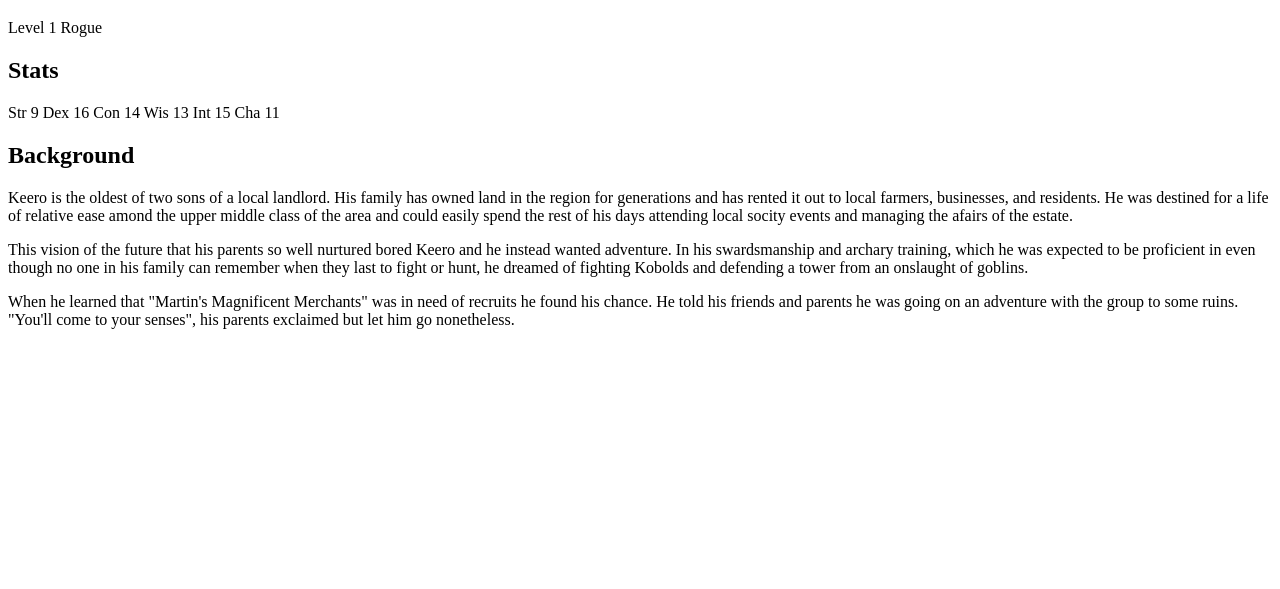
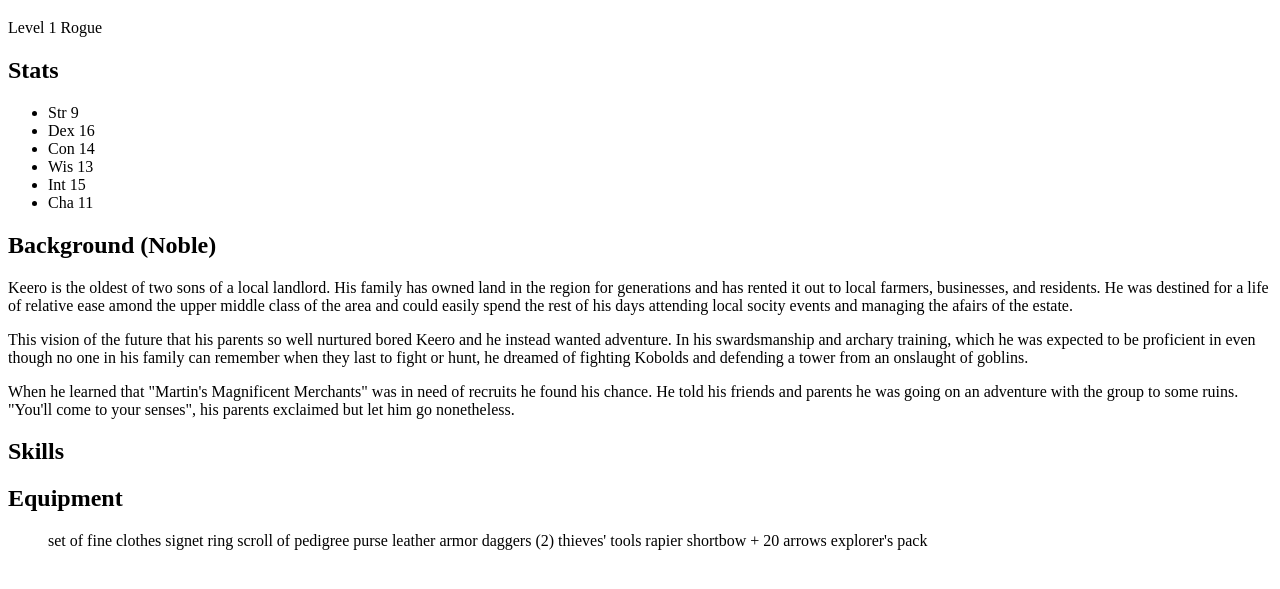
Before and after one commit to prowe/Keero, a plain HTML site: page index.html in a window 1280 px wide. Shown: the part 61-650 px from the top of the page. Drawn offline with Linux system fonts and the light colour scheme.

Commit message:
Update index.html

```diff
--- a/index.html
+++ b/index.html
@@ -10,14 +10,16 @@
 Level 1 Rogue
 
 <h2>Stats</h2>
-Str 9
-Dex 16
-Con 14
-Wis 13
-Int 15
-Cha 11
+<ul>
+<li>Str 9</li>
+<li>Dex 16</li>
+<li>Con 14</li>
+<li>Wis 13</li>
+<li>Int 15</li>
+<li>Cha 11</li>
+</ul>
 
-<h2>Background</h2>
+<h2>Background (Noble)</h2>
 <p>
 Keero is the oldest of two sons of a local landlord. His family has owned land in the region for generations and has rented it out to local farmers, businesses, and residents. He was destined for a life of relative ease amond the upper middle class of the area and could easily spend the rest of his days attending local socity events and managing the afairs of the estate.
 </p>
@@ -27,8 +29,23 @@ This vision of the future that his parents so well nurtured bored Keero and he i
 <p>
 When he learned that "Martin's Magnificent Merchants" was in need of recruits he found his chance. He told his friends and parents he was going on an adventure with the group to some ruins. "You'll come to your senses", his parents exclaimed but let him go nonetheless.
 </p>
-</body>
+
+<h2>Skills</h2>
 
 
+<h2>Equipment</h2>
+<ul>
+set of fine clothes
+signet ring
+scroll of pedigree
+purse
+leather armor
+daggers (2)
+thieves' tools
+rapier
+shortbow + 20 arrows
+explorer's pack
+</ul>
 
+</body>
 </html>
```
